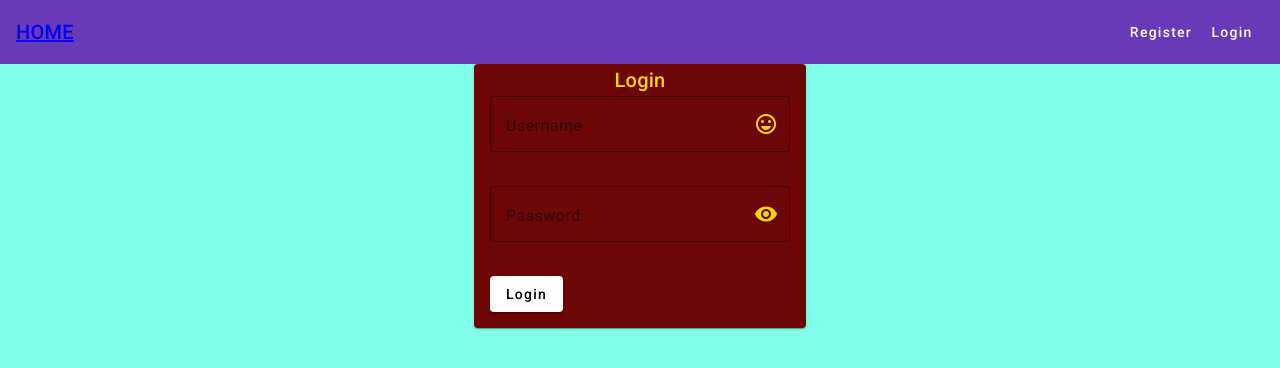
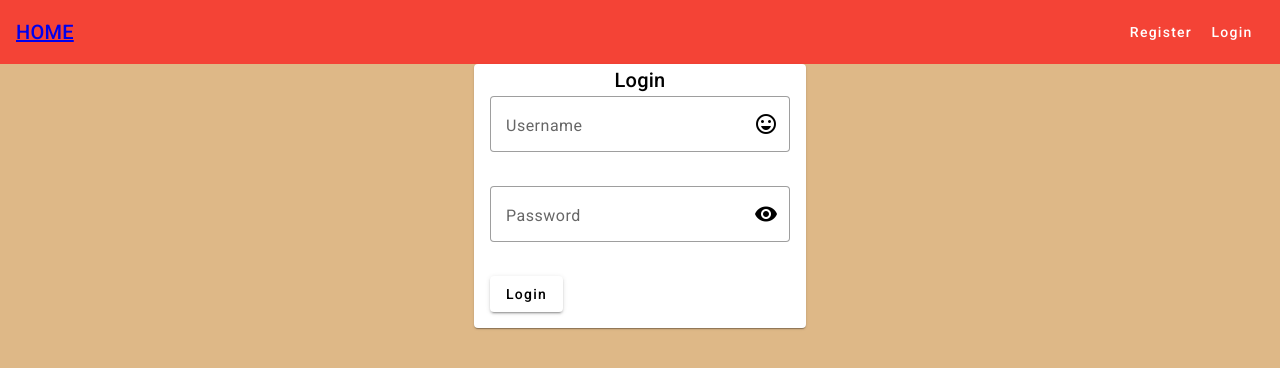
Before and after one commit to matthewdeguzman/GatorGuessr, an Angular app: page /login in a window 1280 px wide. Shown: the top 368 px of the page. Built offline with nearby package versions, Linux system fonts and the light colour scheme; no server answers.

Commit message:
Fixed Coloring

```diff
--- a/src/app/app.component.html
+++ b/src/app/app.component.html
@@ -1,4 +1,4 @@
-<mat-toolbar color="primary">
+<mat-toolbar color="warn">
     <mat-toolbar-row>
     <span><a href="/">HOME</a></span>
     <span class="spacer"></span>
--- a/src/app/components/login/login.component.css
+++ b/src/app/components/login/login.component.css
@@ -26,8 +26,6 @@ mat-card {
     width: 100%;
     max-width: max-content;
     margin: auto;
-    background-color: rgb(111, 6, 6);
-    color: gold;
   }
 
 mat-form-field {
--- a/src/styles.css
+++ b/src/styles.css
@@ -1,7 +1,7 @@
 /* You can add global styles to this file, and also import other style files */
 
 html, body { height: 100%; }
-body { margin: 0; font-family: Roboto, "Helvetica Neue", sans-serif; background-color: rgb(129, 255, 232);}
+body { margin: 0; font-family: Roboto, "Helvetica Neue", sans-serif;background-color: burlywood;}
 
 html, body { height: 100%; }
 body { margin: 0; font-family: Roboto, "Helvetica Neue", sans-serif; }
```
